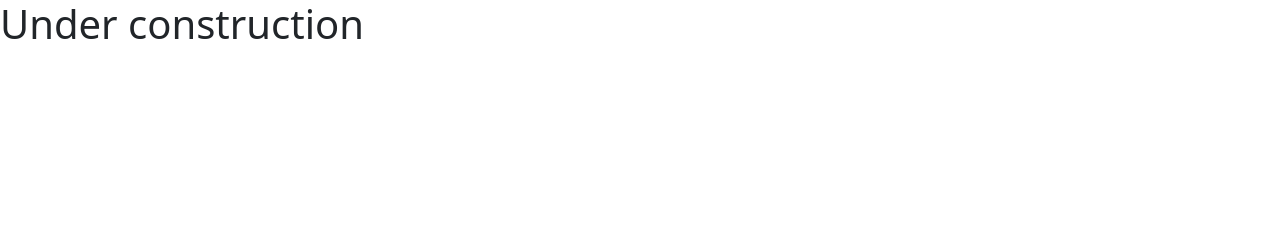
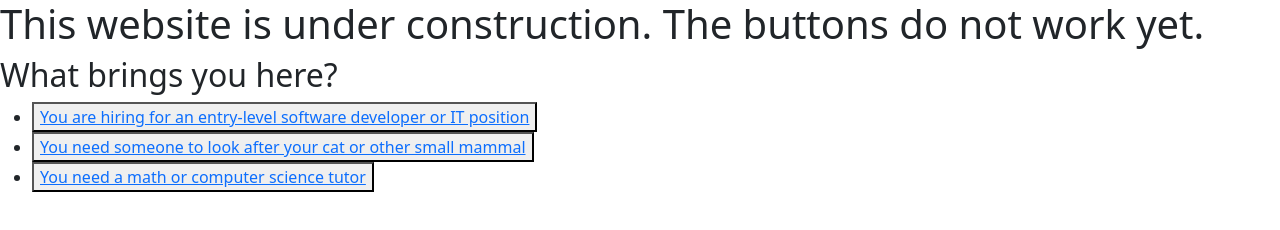
Before and after one commit to EmmaConnolly/testsite, a plain HTML site: page index.html in a window 1280 px wide. Drawn offline with nearby package versions, Linux system fonts and the light colour scheme.

Commit message:
Added buttons to homepage

```diff
--- a/index.html
+++ b/index.html
@@ -7,7 +7,13 @@
     <link href="https://cdn.jsdelivr.net/npm/bootstrap@5.3.3/dist/css/bootstrap.min.css" rel="stylesheet" integrity="sha384-QWTKZyjpPEjISv5WaRU9OFeRpok6YctnYmDr5pNlyT2bRjXh0JMhjY6hW+ALEwIH" crossorigin="anonymous">
 </head>
 <body>
-    <h1>Under construction</h1>
+    <h1>This website is under construction. The buttons do not work yet.</h1>
+    <h2>What brings you here?</h2>
+    <ul>
+        <li><button><a href="#">You are hiring for an entry-level software developer or IT position</a></button></li>
+        <li><button><a href="#">You need someone to look after your cat or other small mammal</a></button></li>
+        <li><button><a href="#">You need a math or computer science tutor</a></button></li>
+    </ul>
     <script src="https://cdn.jsdelivr.net/npm/bootstrap@5.3.3/dist/js/bootstrap.bundle.min.js" integrity="sha384-YvpcrYf0tY3lHB60NNkmXc5s9fDVZLESaAA55NDzOxhy9GkcIdslK1eN7N6jIeHz" crossorigin="anonymous"></script>
 </body>
 </html>
```
